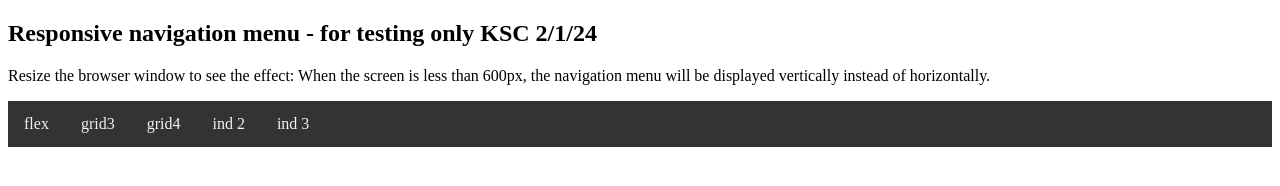
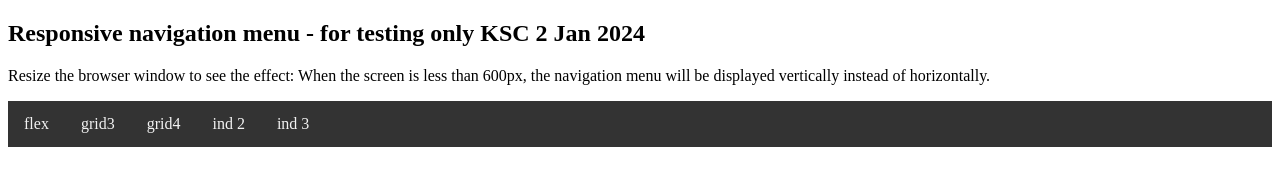
Before and after one commit to kenscoles/test, a plain HTML site: page index.html in a window 1280 px wide. Drawn offline with Linux system fonts and the light colour scheme.

Commit message:
third change

```diff
--- a/index.html
+++ b/index.html
@@ -41,7 +41,7 @@
 </head>
 <body>
 
-<h2>Responsive navigation menu - for testing only KSC 2/1/24</h2>
+<h2>Responsive navigation menu - for testing only KSC 2 Jan 2024</h2>
 <p>Resize the browser window to see the effect: When the screen is less than 600px, the navigation menu will be displayed vertically instead of horizontally.</p>
 
 <div class="topnav">
```
